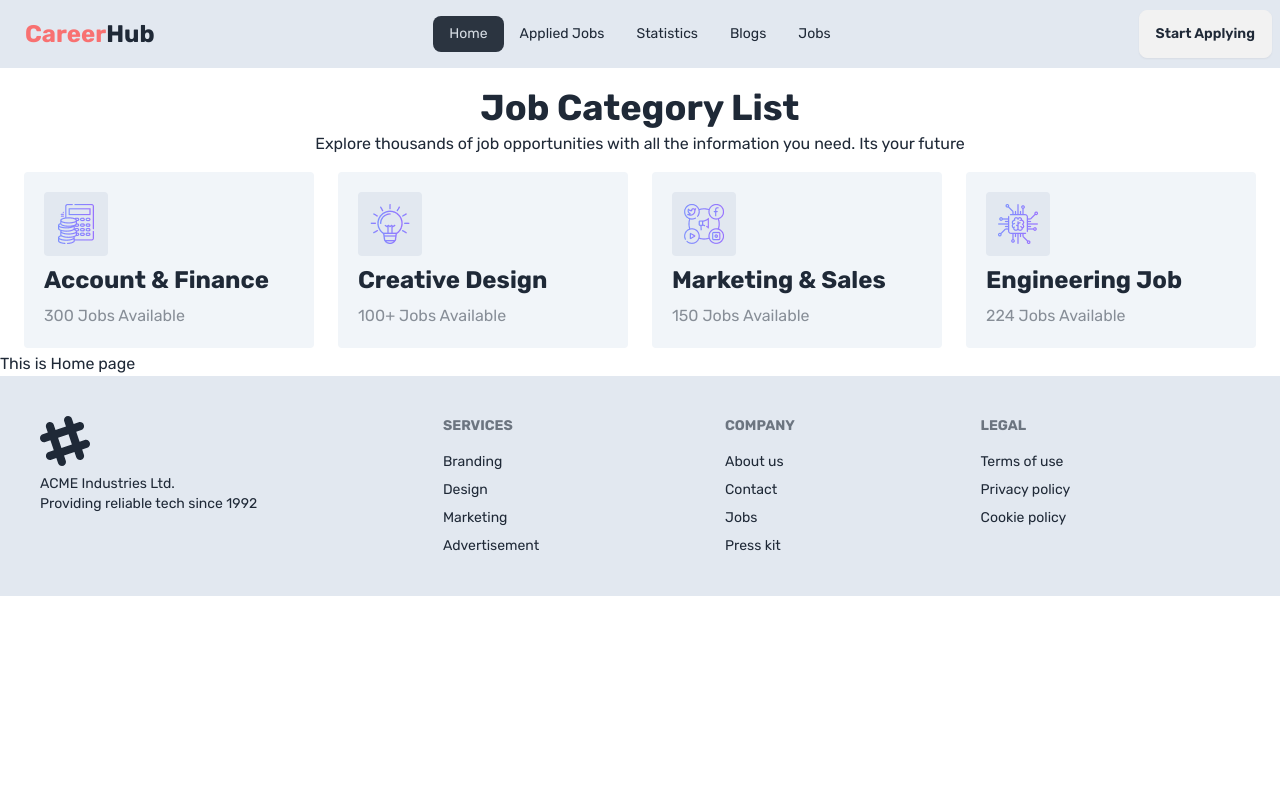
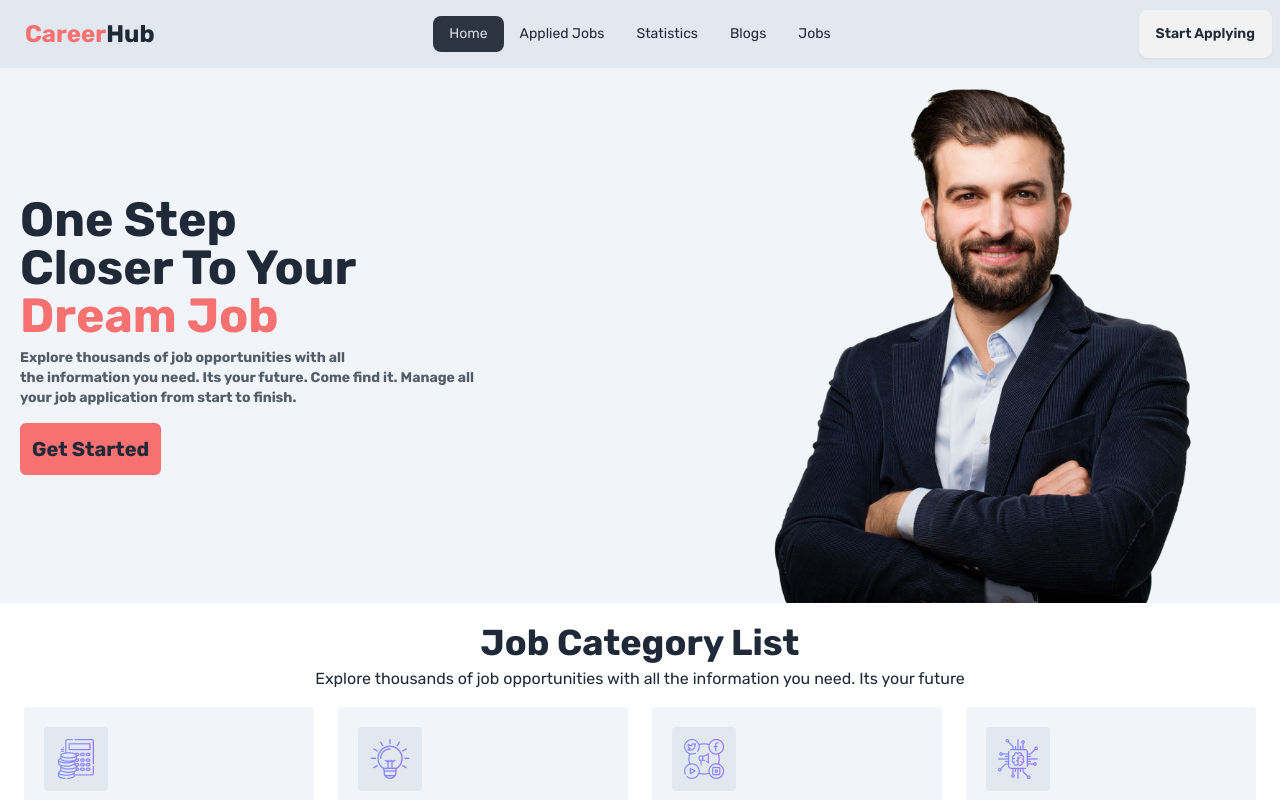
Before and after one commit to sojibdasjr/careerHub, a React (Vite) app: page / in a window 1280 px wide. Shown: the top 800 px of the page. Built offline with nearby package versions, Linux system fonts and the light colour scheme.

Commit message:
Hero Section

```diff
--- a/src/components/CategoryList/CategoryList.jsx
+++ b/src/components/CategoryList/CategoryList.jsx
@@ -14,7 +14,7 @@ const CategoryList = () => {
           need. Its your future
         </p>
       </div>
-      <section className="grid lg:grid-cols-4 md:grid-cols-3 grid-cols-1 gap-4 pt-3 mx-5 ">
+      <section className="grid lg:grid-cols-4 md:grid-cols-3 grid-cols-1 gap-4 pt-3 mx-5 mb-5 ">
         <div className="bg-slate-100 p-5 m-1 rounded">
           <img className="bg-slate-200 p-3 rounded" src={accoutn} alt="" />
           <h1 className="text-2xl font-bold py-2">Account & Finance</h1>
--- a/src/components/Home/Home.jsx
+++ b/src/components/Home/Home.jsx
@@ -1,11 +1,12 @@
 import React from "react";
 import CategoryList from "../CategoryList/CategoryList";
+import Hero from "../hero/Hero";
 
 const Home = () => {
   return (
     <div>
+      <Hero />
       <CategoryList />
-      <h1>This is Home page</h1>
     </div>
   );
 };
--- /dev/null
+++ b/src/components/hero/Hero.jsx
@@ -0,0 +1,31 @@
+import React from "react";
+import hero from "../../assets/images/user.png";
+import { Link } from "react-router-dom";
+
+const Hero = () => {
+  return (
+    <div className=" flex items-center bg-slate-100">
+      <div className="w-2/3 mx-5">
+        <h1 className="text-5xl font-bold">
+          One Step <br /> Closer To Your <br />{" "}
+          <span className="text-red-400">Dream Job</span>
+          <p className="text-sm my-2 opacity-75">
+            Explore thousands of job opportunities with all <br /> the
+            information you need. Its your future. Come find it. Manage all{" "}
+            <br /> your job application from start to finish.
+          </p>
+          <Link>
+            <button className="p-3  rounded-md text-xl bg-red-400">
+              Get Started
+            </button>
+          </Link>
+        </h1>
+      </div>
+      <div className="w-2/1 mx-5">
+        <img src={hero} alt="" />
+      </div>
+    </div>
+  );
+};
+
+export default Hero;
```
